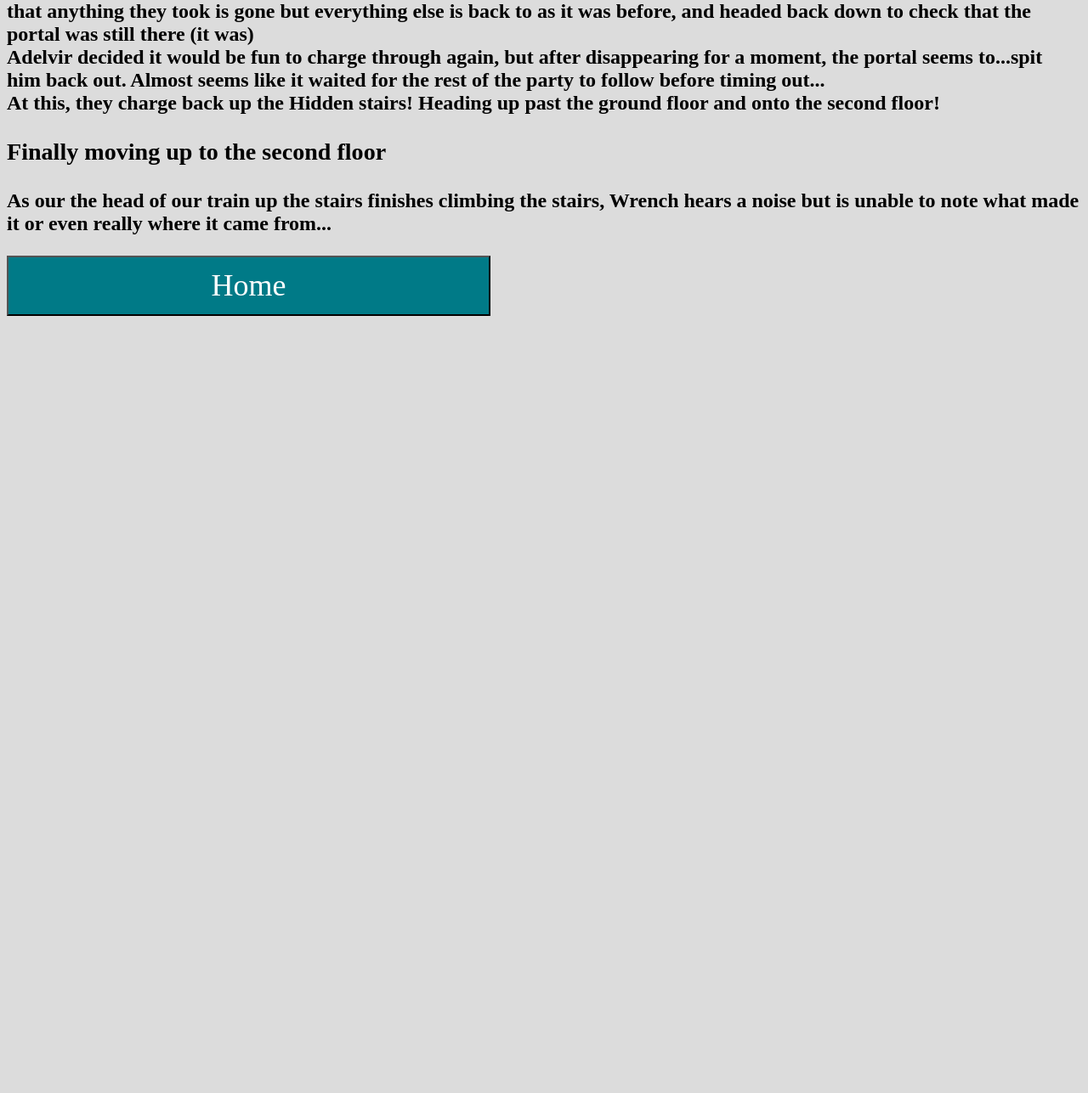
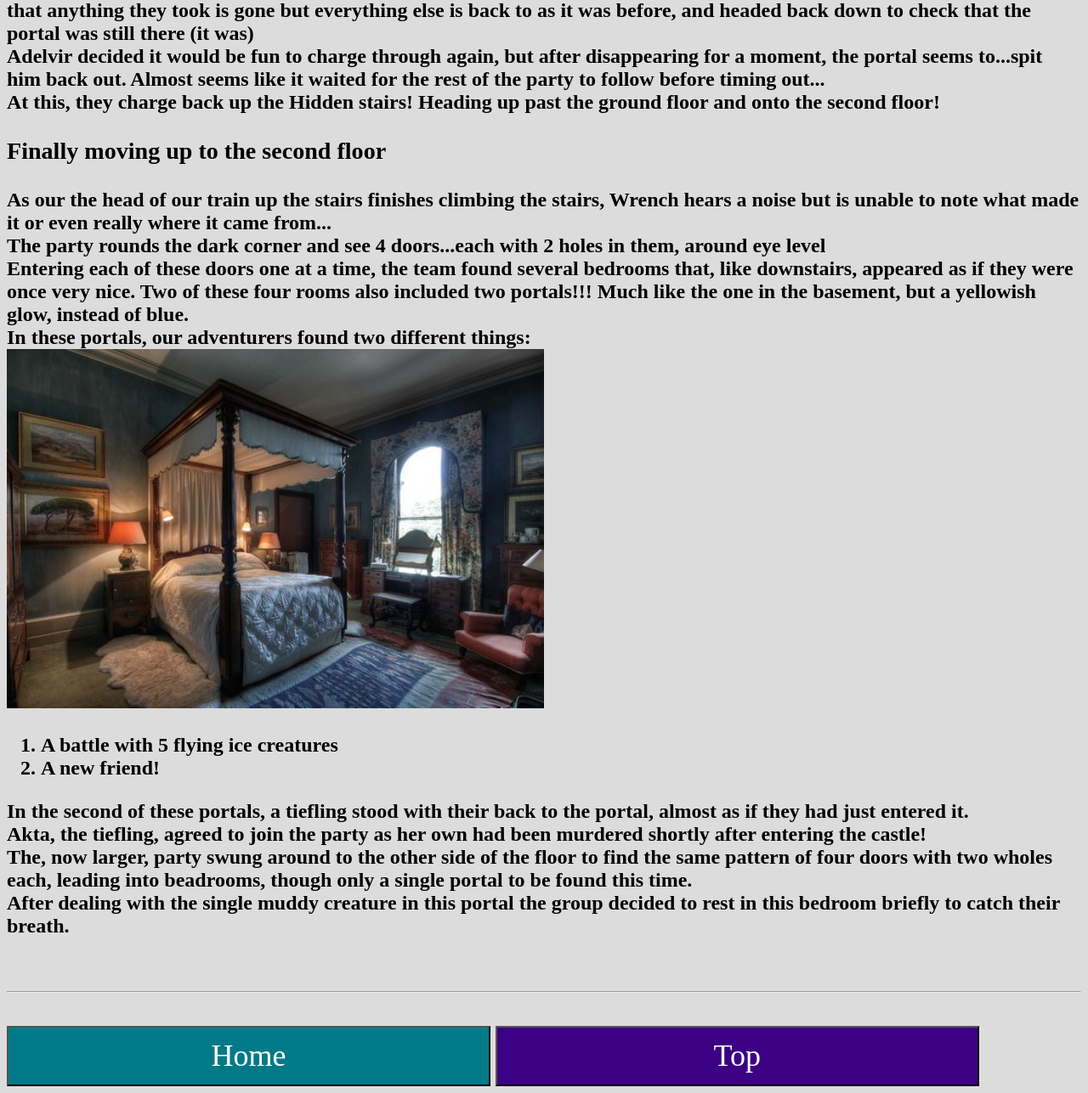
Before and after one commit to TheDiemer/resumeSite, a Flask app: page /sessions in a window 1280 px wide. Shown: the part 3072-4359 px from the top of the page at 85% size. Before the commit the page ends 3444 px from the top, so only its background shows below. Run offline with Flask 2, Linux system fonts and the light colour scheme.

Commit message:
finished writing everything for session one. however thinking about moving it to /story and redoing the sessions page to be a super cliffnotes version

```diff
--- a/dnd/templates/sessions.html
+++ b/dnd/templates/sessions.html
@@ -7,14 +7,14 @@
     </head>
     <body>
         <h1>This is information and notes for Eric's Campaign!</h1>
-	<h1>Sessions</h1>
+	<h1><span id="top">Sessions</span></h1>
 	<button href="#zero" class="button" id ="sessions" onclick="window.location.href = '#zero'">0</button>
 	<button href="#one" class="button" id ="sessions" onclick="window.location.href = '#one'">1</button>
 
 	<h2><span id="zero">Session Zero</span></h2>
         <p>Presented <a href='/dnd/backstory'>the backstory</a>, the <a href='/dnd/character'>character creation details</a>, and some of the <a href='/dnd/setting'>setting details</a>!</p>
 	<br>
-	<br>
+	<hr>
 	<br>
 	<h2><span id="one">Session One</span></h2>
 	<p>
@@ -68,7 +68,23 @@
 	<h3>Finally moving up to the second floor</h3>
 	<p>
 	    As our the head of our train up the stairs finishes climbing the stairs, Wrench hears a noise but is unable to note what made it or even really where it came from...<br>
+	    The party rounds the dark corner and see 4 doors...each with 2 holes in them, around eye level<br>
+	    Entering each of these doors one at a time, the team found several bedrooms that, like downstairs, appeared as if they were once very nice. Two of these four rooms also included two portals!!! Much like the one in the basement, but a yellowish glow, instead of blue.<br>
+	    In these portals, our adventurers found two different things:<br>
+	    <img src="{{ url_for('static', filename='bedroom.jpg') }}" alt="bedroom" width="50%" height="auto"><br>
+	    <ol>
+	        <li>A battle with 5 flying ice creatures</li>
+		<li>A new friend!</li>
+	    </ol>
+	    In the second of these portals, a tiefling stood with their back to the portal, almost as if they had just entered it.<br>
+	    Akta, the tiefling, agreed to join the party as her own had been murdered shortly after entering the castle!<br>
+	    The, now larger, party swung around to the other side of the floor to find the same pattern of four doors with two wholes each, leading into beadrooms, though only a single portal to be found this time.<br>
+	    After dealing with the single muddy creature in this portal the group decided to rest in this bedroom briefly to catch their breath.
 	</p>
+	<br>
+	<hr>
+	<br>
 	<button class="button" id="home" onclick="window.location.href = '/dnd/'" onmouseover="" style="cursor: pointer;">Home</button>
+	<button class="button" id="home" style="background-color: rgb(59, 0, 131)" onclick="window.location.href = '#top'" onmouseover="" style="cursor: pointer;">Top</button>
     </body>
 </html>
```
Also changed, not shown: 1 other file.
